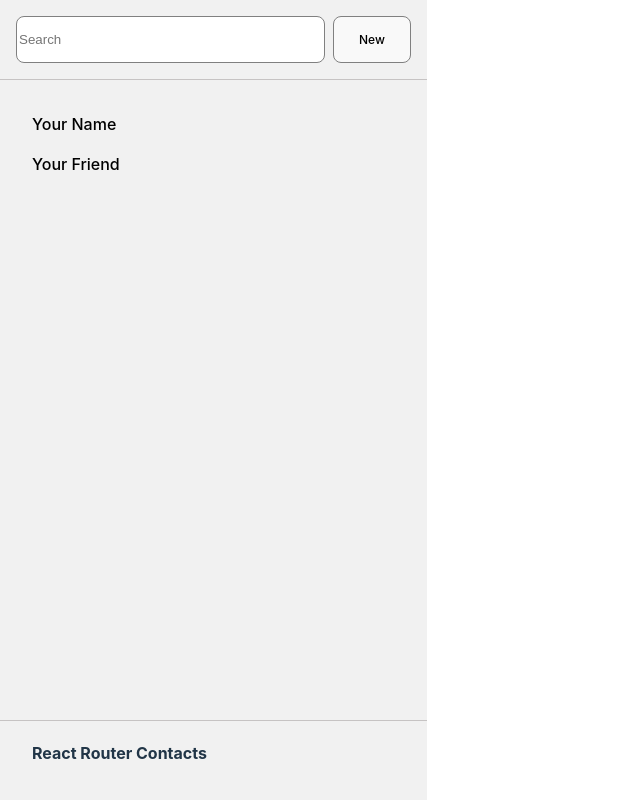
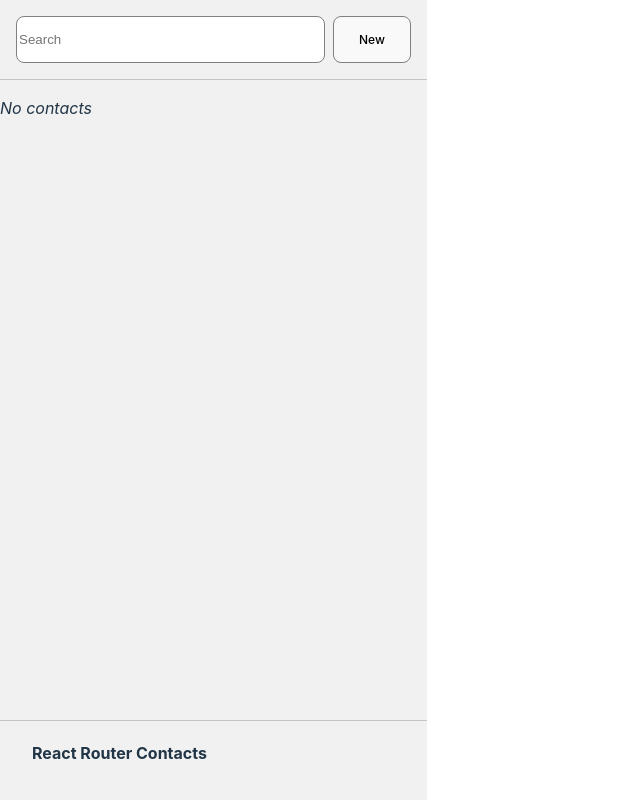
Before and after one commit to theara-y/react-router-tutorial, a React (Vite) app: page / in a window 1280 px wide. Shown: the whole page, without its empty margins (0-640 px from the left). Built offline with nearby package versions, Linux system fonts and the light colour scheme.

Commit message:
data loader

```diff
--- a/src/contacts.js
+++ b/src/contacts.js
@@ -0,0 +1,3 @@
+export async function getContacts() {
+    return [];
+}
--- a/src/main.jsx
+++ b/src/main.jsx
@@ -5,7 +5,7 @@
   RouterProvider,
 } from 'react-router-dom';
 import './index.css';
-import Root from './routes/root';
+import Root, { loader as rootLoader } from './routes/root';
 import ErrorPage from './error-page';
 import Contact from './routes/contact';
 
@@ -14,6 +14,7 @@
     path: '/',
     element: <Root />,
     errorElement: <ErrorPage />,
+    loader: rootLoader,
     children: [
       {
         path: '/contacts/:contactId',
--- a/src/routes/root.jsx
+++ b/src/routes/root.jsx
@@ -1,6 +1,17 @@
-import { Outlet, Link } from "react-router-dom";
+import {
+  Outlet,
+  Link,
+  useLoaderData
+} from "react-router-dom";
+import { getContacts } from '../contacts';
+
+export async function loader() {
+  const contacts = await getContacts();
+  return { contacts };
+}
 
 export default function Root() {
+  const { contacts } = useLoaderData();
   return (
     <>
       <div id='sidebar'>
@@ -29,14 +40,28 @@
           </form>
         </div>
         <nav>
-          <ul>
-            <li>
-              <Link to={'/contacts/1'}>Your Name</Link>
-            </li>
-            <li>
-              <Link to={'/contacts/2'}>Your Friend</Link>
-            </li>
-          </ul>
+          {contacts.length ? (
+            <ul>
+              {contacts.map((contact) => (
+                <li key={contact.id}>
+                  <Link to={`contacts/${contact.id}`}>
+                    {contact.first || contact.last ? (
+                      <>
+                      {contact.first} {contact.last}
+                      </>
+                    ) : (
+                      <i>No Name</i>
+                    )}{' '}
+                    {contact.favorite && <span>★</span>}
+                  </Link>
+                </li>
+              ))}
+            </ul>
+          ) : (
+            <p>
+              <i>No contacts</i>
+            </p>
+          )}
         </nav>
       </div>
       <div id='detail'>
```
